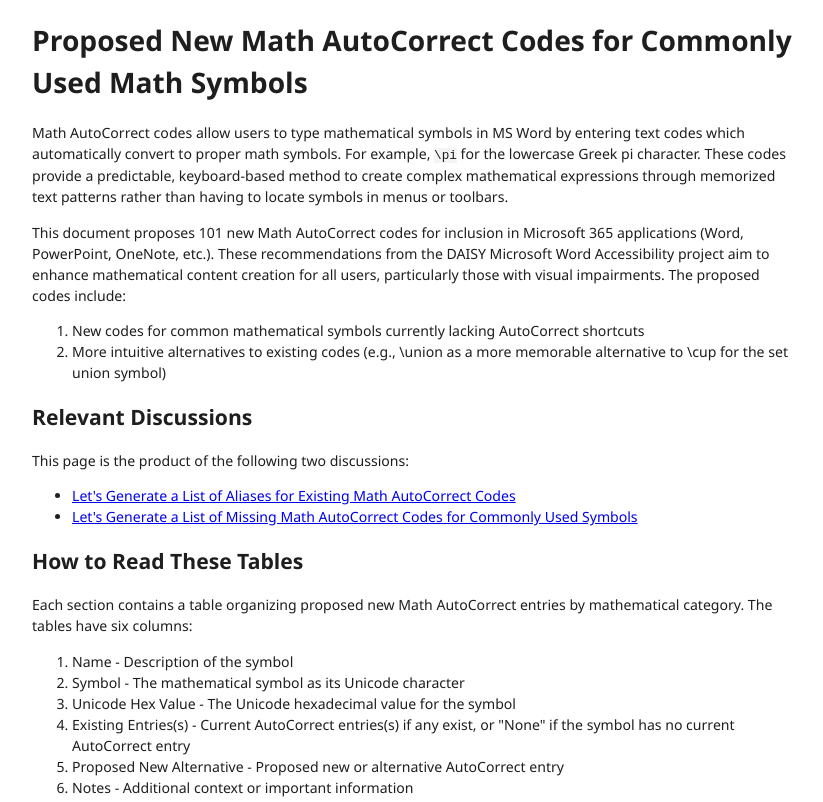
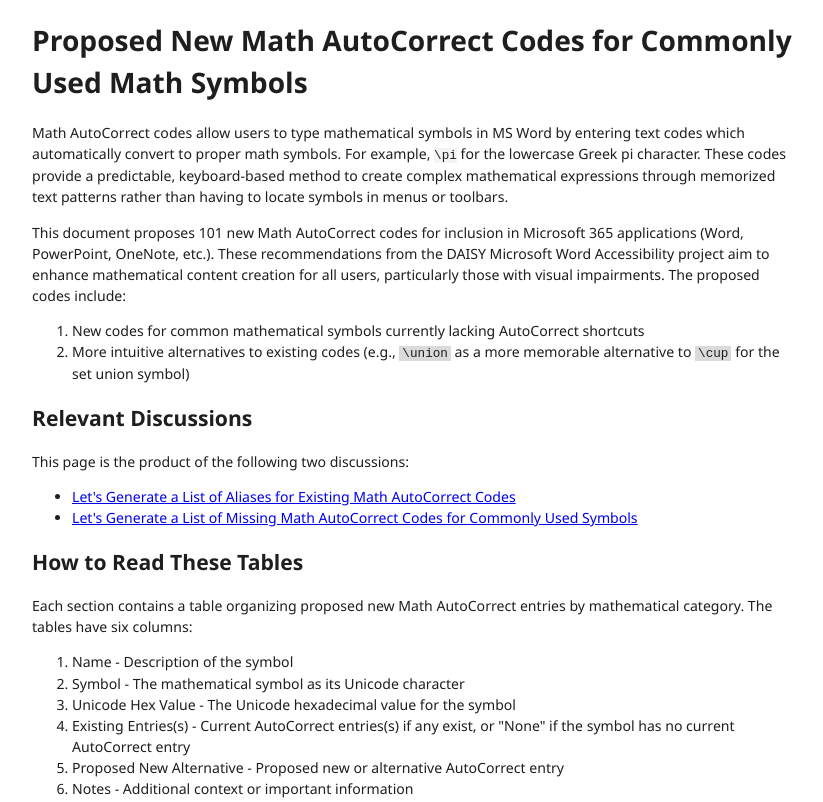
Before and after one commit to daisy/math-a11y, a plain HTML site: page docs/ms-math/Proposed-New-Math-AutoCorrect-Codes-for-Commonly-Used-Symbols.html in a window 1280 px wide. Shown: the top 802 px of the page, without its empty margins (224-1047 px from the left). Drawn offline with Linux system fonts and the light colour scheme.

Commit message:
formatting fix

```diff
--- a/docs/ms-math/Proposed-New-Math-AutoCorrect-Codes-for-Commonly-Used-Symbols.html
+++ b/docs/ms-math/Proposed-New-Math-AutoCorrect-Codes-for-Commonly-Used-Symbols.html
@@ -123,7 +123,7 @@
     </p>
     <ol>
       <li>New codes for common mathematical symbols currently lacking AutoCorrect shortcuts</li>
-      <li>More intuitive alternatives to existing codes (e.g., \union as a more memorable alternative to \cup for the
+      <li>More intuitive alternatives to existing codes (e.g., <code>\union</code> as a more memorable alternative to <code>\cup</code> for the
         set union symbol)</li>
     </ol>
     <h2 id="relevant-discussions">Relevant Discussions</h1>
```
